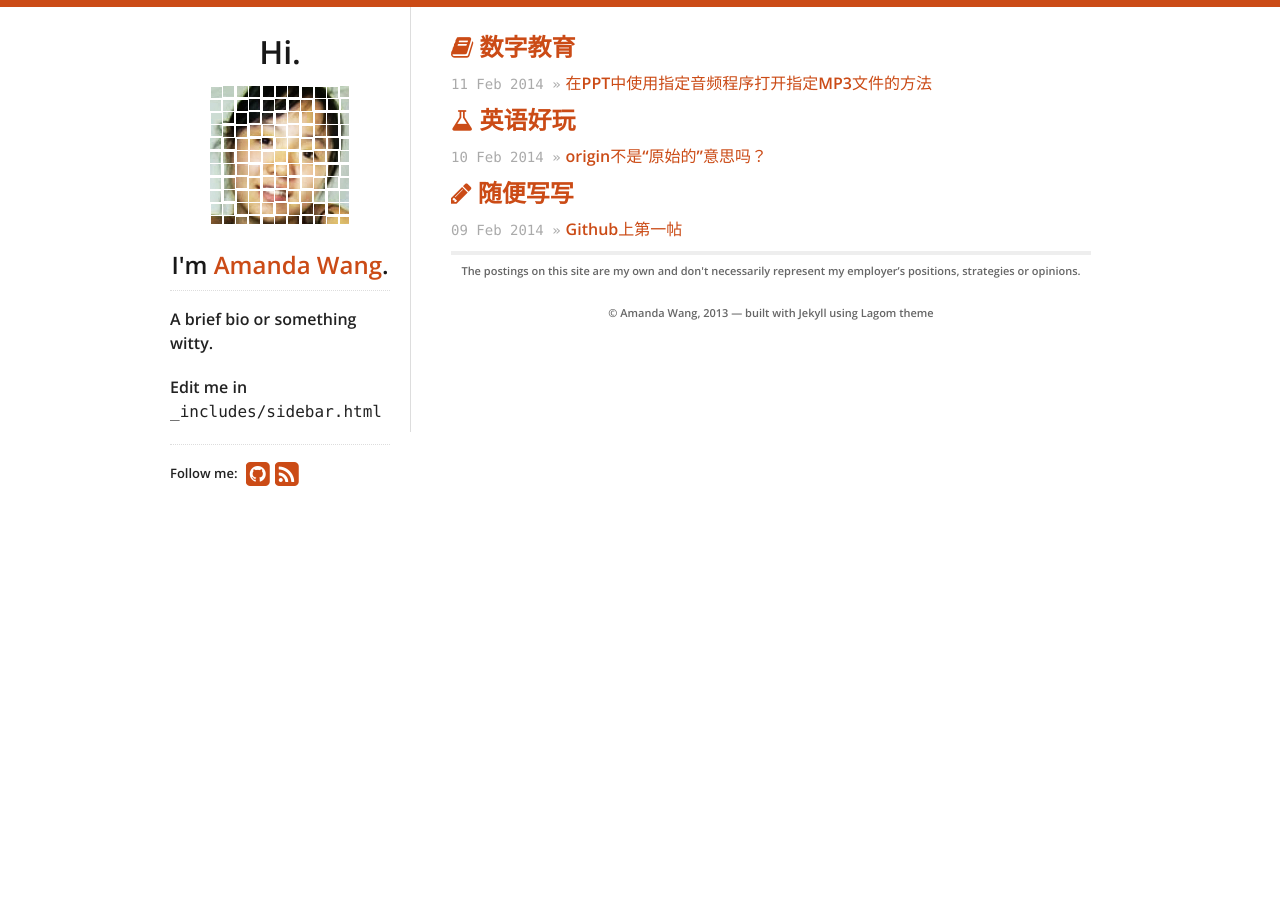
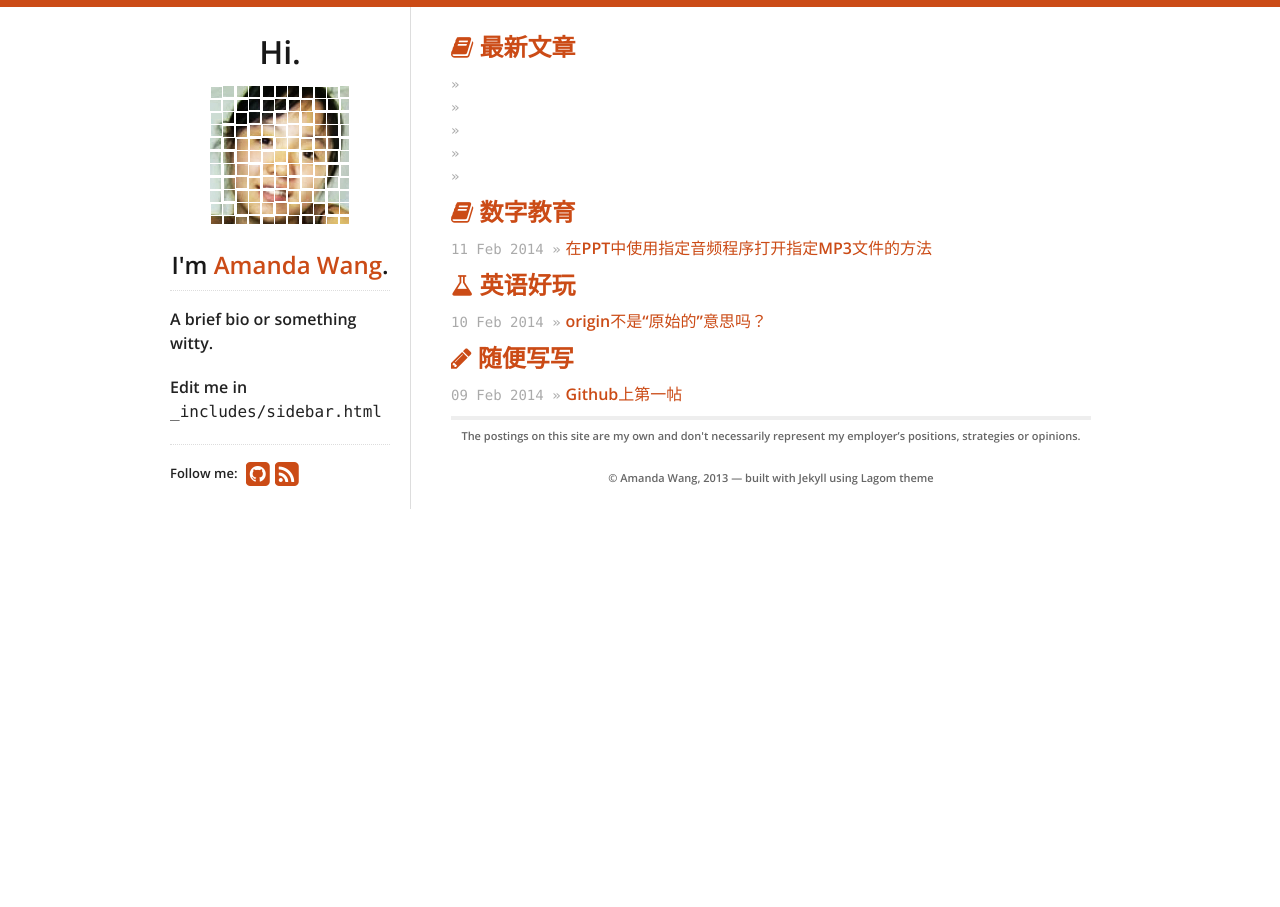
Before and after one commit to fantaghiro/fantaghiro.github.io, a Jekyll site: the page built from index.html, in a window 1280 px wide. Built offline with Jekyll 4.4.1, drawn with Linux system fonts in a browser that asks for light colours; nearby versions of some CDN libraries.

Commit message:
Update index.html

```diff
--- a/index.html
+++ b/index.html
@@ -4,6 +4,14 @@ title: Blog Posts
 ---
 
 <div id="home">
+
+  <h2><i class="icon-book"></i> 最新文章</h2>
+  <ul id="blog-posts" class="posts">
+    {% for post in site limit:5 %}
+      <li><span>{{ post.date | date_to_string }} &raquo;</span><a href="{{ post.url }}">{{ post.title }}</a></li>
+    {% endfor %}
+  </ul>
+
   <h2><i class="icon-book"></i> 数字教育</h2>
   <ul id="blog-posts" class="posts">
     {% for post in site.categories.edu %}
```
